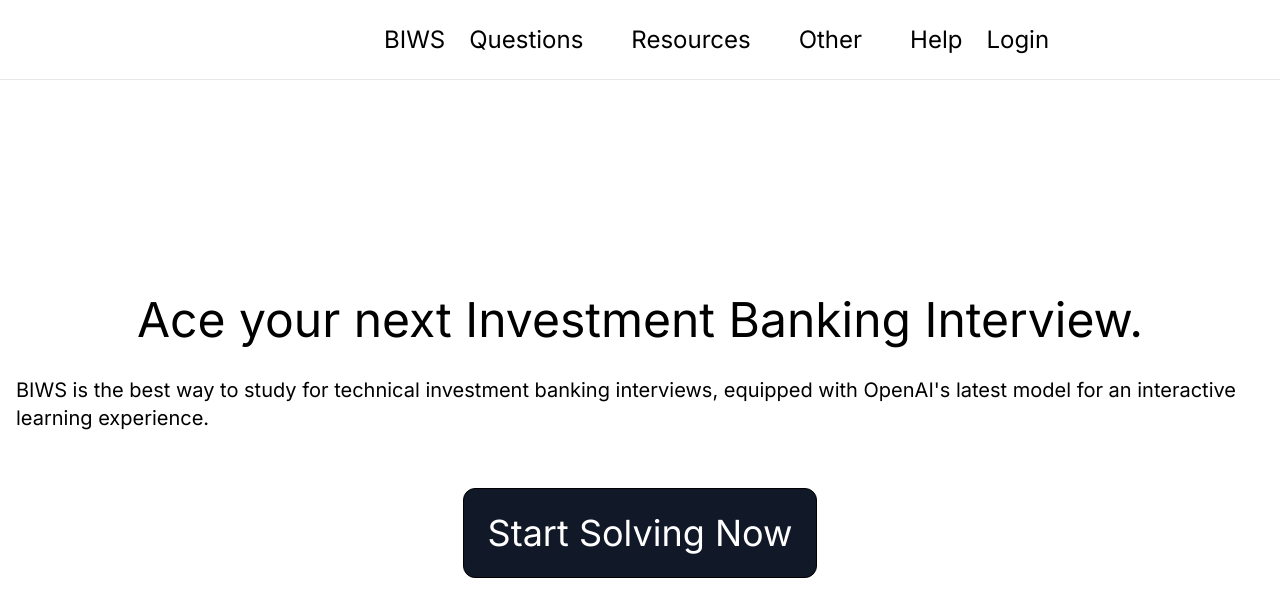
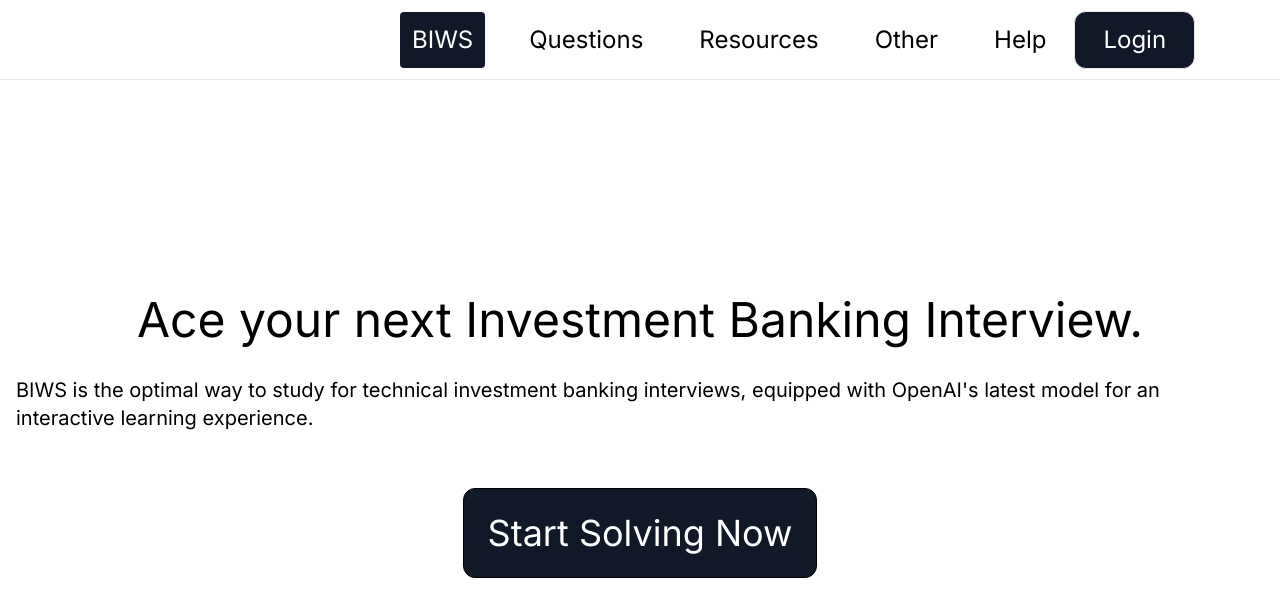
Before and after one commit to needarling1/ibvault, a React (Vite) app in the folder client/: page / in a window 1280 px wide. Shown: the top 616 px of the page. Built offline with nearby package versions, Linux system fonts and the light colour scheme.

Commit message:
made router

```diff
--- a/client/eslint.config.js
+++ b/client/eslint.config.js
@@ -29,6 +29,8 @@
       ...react.configs['jsx-runtime'].rules,
       ...reactHooks.configs.recommended.rules,
       'react/jsx-no-target-blank': 'off',
+      'react/prop-types': 'off',
+      'react/no-escaped-entities': 'off',
       'react-refresh/only-export-components': [
         'warn',
         { allowConstantExport: true },
--- a/client/package.json
+++ b/client/package.json
@@ -11,8 +11,10 @@
   },
   "dependencies": {
     "@fontsource/inter": "^5.0.20",
+    "client": "file:",
     "react": "^18.3.1",
-    "react-dom": "^18.3.1"
+    "react-dom": "^18.3.1",
+    "react-router-dom": "^6.26.1"
   },
   "devDependencies": {
     "@eslint/js": "^9.9.0",
--- a/client/src/App.jsx
+++ /dev/null
@@ -1,16 +0,0 @@
-import { useState } from 'react'
-import './App.css'
-import Home from './features/Home/Home'
-
-function App() {
-
-  return (
-    <>
-      <div className = "w-full h-full">
-        <Home/>
-      </div>
-    </>
-  )
-}
-
-export default App
--- a/client/src/features/Home/GoToQuestions.jsx
+++ b/client/src/features/Home/GoToQuestions.jsx
@@ -1,8 +1,6 @@
-import React from 'react'
-
 const GoToQuestions = () => {
   return (
-    <div className = "relative p-6 top-10 bg-gray-900 border hover:bg-gray-600 border-solid border-black rounded-xl cursor-pointer">
+    <div href = "/questions" className = "relative p-6 top-10 bg-gray-900 border hover:bg-gray-700 border-solid border-black rounded-xl cursor-pointer">
       <span className = "text-4xl text-white">Start Solving Now</span>
     </div>
   )
--- a/client/src/features/Home/Home.jsx
+++ b/client/src/features/Home/Home.jsx
@@ -1,4 +1,3 @@
-import React from 'react'
 import NavBar from '../NavBar/NavBar';
 import GoToQuestions from './GoToQuestions';
 const Home = () => {
@@ -7,7 +6,7 @@
         <NavBar/>
         <div className = "flex flex-col relative top-1/4 items-center h-1/2">
             <h1 className = "text-5xl p-4">Ace your next Investment Banking Interview.</h1>
-            <span className = "text-xl p-4">BIWS is the best way to study for technical investment banking interviews, equipped with OpenAI's latest model for an interactive learning experience.</span>
+            <span className = "text-xl p-4">BIWS is the optimal way to study for technical investment banking interviews, equipped with OpenAI's latest model for an interactive learning experience.</span>
             <GoToQuestions/>
         </div>
     </div>
--- /dev/null
+++ b/client/src/features/NavBar/LoginButton.jsx
@@ -0,0 +1,9 @@
+const LoginButton = () => {
+    return (
+      <div className = "relative text-2xl py-3 px-7 text-white mr-96 cursor-pointer bg-gray-900 border hover:bg-gray-700 rounded-xl">
+        <span>Login</span>
+      </div>
+    )
+  }
+
+  export default LoginButton;
--- a/client/src/features/NavBar/NavBar.jsx
+++ b/client/src/features/NavBar/NavBar.jsx
@@ -1,22 +1,20 @@
-import React from 'react'
 import NavButton from './NavButton'
+import LoginButton from './LoginButton';
+
 const NavBar = () => {
   return (
     <div className ="flex h-20 w-full justify-between items-center border-b border-gray-200 border-solid py-5">
-      <div className = "relative text-2xl ml-96">
-        <span>BIWS</span>
+      <div className = "relative ml-96">
+        <NavButton text = "BIWS" href = "/"/>
       </div>
 
       <div className = "flex">
-        <NavButton text = "Questions"/>
-        <NavButton text = "Resources"/>
-        <NavButton text = "Other"/>
-        <NavButton text = "Help"/>
+        <NavButton text = "Questions" href = "/questions"/>
+        <NavButton text = "Resources" href = "/resources"/>
+        <NavButton text = "Other" href = "/other"/>
+        <NavButton text = "Help" href = "/help"/>
       </div>
-
-      <div className = "relative text-2xl mr-96 cursor-pointer">
-        <span>Login</span>
-      </div>
+      <LoginButton />
     </div>
   )
 }
--- a/client/src/features/NavBar/NavButton.jsx
+++ b/client/src/features/NavBar/NavButton.jsx
@@ -1,9 +1,17 @@
-import React from 'react'
+import { NavLink } from 'react-router-dom';
 
 const NavButton = ( {text, href} ) => {
   return (
     <div className = "flex justify-start">
-        <a className = "flex relative text-2xl mx-6 cursor-pointer border-solid border-blue-600 hover:text-blue-600 hover:border-b-2" href = {href}>{text}</a>
+      <NavLink to = {href}
+               className = {({ isActive }) =>
+        `flex relative text-2xl mx-4 p-3 cursor-pointer rounded
+        ${isActive ? 'bg-gray-900 text-white' : 'bg-white hover:bg-gray-100'}`
+
+      }
+      >
+        {text}
+      </NavLink>
     </div>
   )
 }
--- /dev/null
+++ b/client/src/features/Questions/Questions.jsx
@@ -0,0 +1,13 @@
+import NavBar from '../NavBar/NavBar';
+const Questions = () => {
+  return (
+    <div className = "flex flex-col w-full h-full">
+        <NavBar/>
+        <div className = "flex flex-col relative top-10 items-center h-1/2">
+            <h1 className = "text-4xl p-4">Practice IB Interview Questions</h1>
+        </div>
+    </div>
+  )
+}
+
+export default Questions;
--- a/client/src/main.jsx
+++ b/client/src/main.jsx
@@ -1,10 +1,24 @@
-import { StrictMode } from 'react'
-import { createRoot } from 'react-dom/client'
-import App from './App.jsx'
+import * as React from "react";
+import * as ReactDOM from "react-dom/client";
+import {  createBrowserRouter, RouterProvider, } from 'react-router-dom';
 import './index.css'
 
-createRoot(document.getElementById('root')).render(
-  <StrictMode>
-    <App />
-  </StrictMode>,
-)
+import Home from './features/Home/Home'
+import Questions from './features/Questions/Questions'
+
+const router = createBrowserRouter([
+  {
+    path: "/",
+    element:  <Home />,
+  },
+  {
+    path: "/questions",
+    element: <Questions />
+  },
+]);
+
+ReactDOM.createRoot(document.getElementById('root')).render(
+  <React.StrictMode>
+    <RouterProvider router={router} />
+  </React.StrictMode>
+);
```
Also changed, not shown: client/src/App.css (deleted), 1 other file (tests, documents, lock files or other folders).
